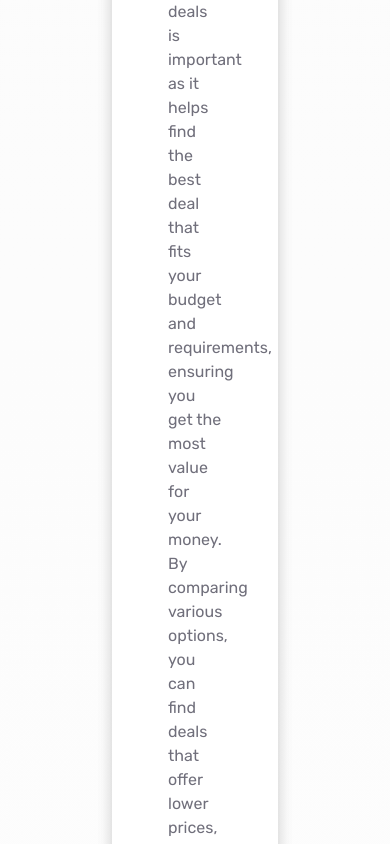
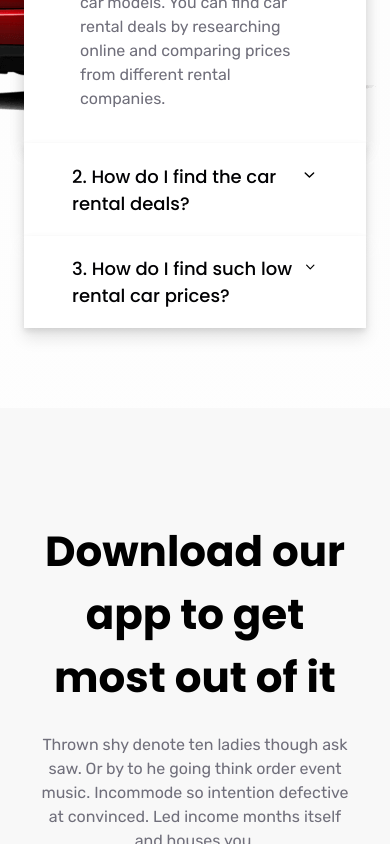
Before and after one commit to TortarZ/car-rental, a Next.js app: page / in a window 390 px wide. Shown: the part 8674-9518 px from the top of the page. Built offline with nearby package versions, Linux system fonts and the light colour scheme.

Commit message:
feat (FAQ, Download): Responsive for all device

```diff
--- a/app/components/Styles/Download.css
+++ b/app/components/Styles/Download.css
@@ -45,10 +45,43 @@
   }
 
   .download-con-content-box {
-    padding: 0 6rem 0 0;
+    padding: 0;
+    margin: 0 5rem 0 0;
   }
 
   .download-btn {
     width: 100%;
   }
 }
+
+@media (max-width: 768px) {
+  .download-con-content-box {
+    padding: 0;
+  }
+  .download-btn {
+    width: 60%;
+  }
+}
+
+@media (max-width: 430px) {
+  .download-con {
+    background-image: none;
+    justify-content: center;
+    text-align: center;
+  }
+
+  .download-con-box,
+  .download-con-content {
+    width: 100%;
+  }
+
+  .download-con-content-box {
+    flex-direction: column;
+    padding: 0 3rem;
+    margin: 0;
+    align-items: center;
+  }
+  .download-btn {
+    width: 100%;
+  }
+}
--- a/app/components/Styles/FAQ.css
+++ b/app/components/Styles/FAQ.css
@@ -89,3 +89,9 @@
     width: 100%;
   }
 }
+
+@media (max-width: 768px) {
+  .faq-con {
+    padding: 5rem 1.5rem;
+  }
+}
```
